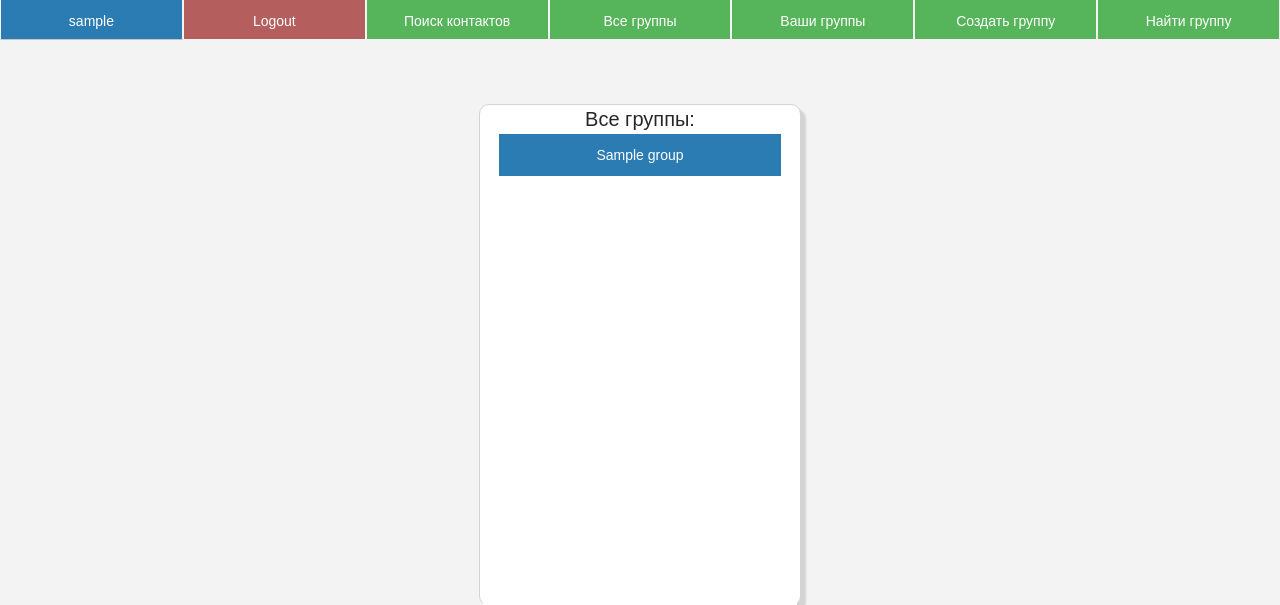
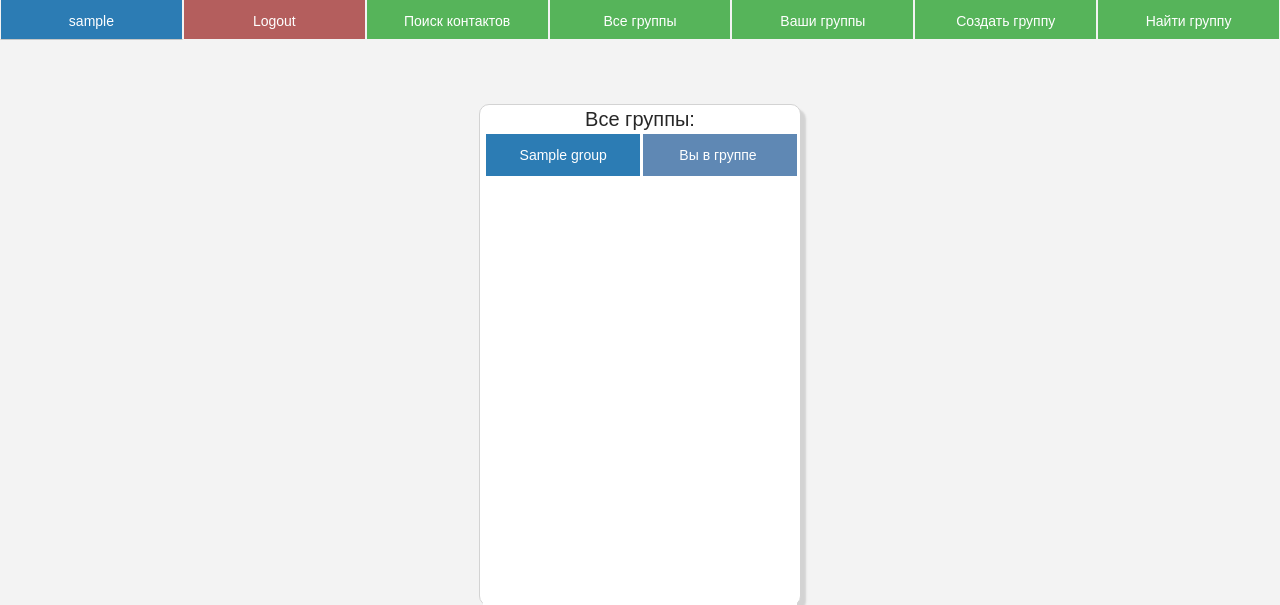
Before and after one commit to familyspace/django, a Django app: template userapp/templates/userapp/userpage.html in a window 1280 px wide. Shown: the top 605 px of the page. Run offline with Django 3.2, Linux system fonts and the light colour scheme; the first user in the database is signed in; tables that the repository leaves empty hold one stand-in row (Sample ...); the template is opened without the code that fills it: most values are stand-ins (such as "Sample title", 1, 10 or a date in 2020).

Commit message:
добавил вывод статуса находится пользователь в группе или нет

```diff
--- a/groupapp/models.py
+++ b/groupapp/models.py
@@ -35,6 +35,11 @@ class Group(models.Model):
         members = map(lambda item: item.user, relations)
         return members
 
+    def add_user(self, user):
+        GroupUser.objects.create(user=user, group=self)
+        comment = 'Участник добавлен'
+        return comment
+
 def get_groups_list(self):
     groups_list = Group.objects.all()
     return groups_list
--- a/groupapp/templates/groupapp/participants.html
+++ b/groupapp/templates/groupapp/participants.html
@@ -9,7 +9,9 @@
                 <div class="hide-div" id="hide-groups">
                     {% for item in members %}
                         <div class="btn mainpg">
-                            <button class="btn-group" type="button"><a href="#">{{ item.username }}</a></button>
+                            <button class="btn-group" type="button">
+                                <a href="#">{{ item.username }}</a>
+                            </button>
                         </div>
                     {% endfor %}
                 </div>
--- a/static/css/style_userapp.css
+++ b/static/css/style_userapp.css
@@ -109,7 +109,7 @@ body {
 }
 
 .btn-group {
-    margin: 1% 0;
+    margin: 1% 1%;
     border: none;
     background: white;
     width: 100%;
--- a/userapp/templates/userapp/userpage.html
+++ b/userapp/templates/userapp/userpage.html
@@ -11,6 +11,18 @@
                     {% for item in groups %}
                         <div class="btn mainpg">
                             <button class="btn-group" type="button"><a href="{% url 'groupapp:view_one_group' item.pk %}">{{ item.title }}</a></button>
+                            {% for j in item.get_users %}
+                                {% if user.id == j.id %}
+                                    <button class="btn-search" type="button">
+                                        <a href="#">
+                                            <span class="sr-nm">Вы в группе</span>&nbsp;
+                                            <span class="add">Выйти из группы</span>
+                                        </a>
+                                    </button>
+                                {% else %}
+                                    <button class="btn-search" type="button"><a href="#">Вступить</a></button>
+                                {% endif %}
+                            {% endfor %}
                         </div>
                     {% endfor %}
                 </div>
--- a/userapp/urls.py
+++ b/userapp/urls.py
@@ -6,6 +6,7 @@ import groupapp.views as groupapp
 app_name = 'userapps'
 urlpatterns = [
     path('', groupapp.view_all_groups, name='userpage'),
+    # path('adduser/<user_pk>', userapp.adduser, name='adduser'),
     path('usergroups/<user_pk>', groupapp.view_user_groups, name='usergroups'),
     path('creategroup/<user_pk>', userapp.creategroup_page, name='creategroups'),
     path('usersearch/', userapp.usersearch, name='usersearch'),
```
Also changed, not shown: userapp/views.py (+13 -5 lines), authapp/migrations/0001_initial.py, chatapp/migrations/0001_initial.py, eventapp/migrations/0001_initial.py, groupapp/migrations/0001_initial.py, groupapp/migrations/0002_auto_20190403_1442.py (added), shoppingapp/migrations/0001_initial.py, taskapp/migrations/0001_initial.py, userapp/migrations/0001_initial.py.
